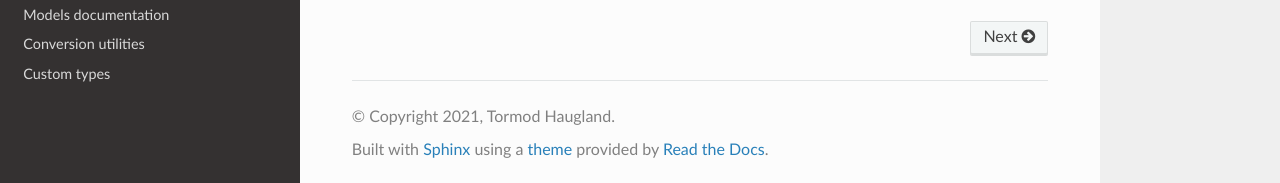
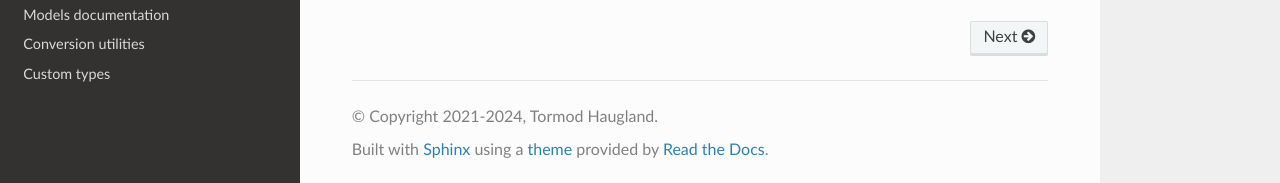
Before and after one commit to tOgg1/graphene-django-cud, a Sphinx documentation site: the page built from docs/index.rst, in a window 1280 px wide and 900 px high, scrolled down 1493 px. Shown: the part 714-897 px from the top of the window. Built offline with Sphinx 7.4.7 and the Read the Docs theme 2.0.0, drawn with Linux system fonts in a browser that asks for light colours.

Commit message:
Add sphinx_rtd as direct dependency

```diff
--- a/docs/conf.py
+++ b/docs/conf.py
@@ -25,7 +25,7 @@
 from sphinx.highlighting import lexers
 
 project = "graphene-django-cud"
-copyright = "2021, Tormod Haugland"
+copyright = "2021-2024, Tormod Haugland"
 author = "Tormod Haugland"
 
 # The full version, including alpha/beta/rc tags
--- a/pyproject.toml
+++ b/pyproject.toml
@@ -17,6 +17,9 @@
 factory_boy = "^3.2"
 addict = "^2.2"
 pytest-cov = "^4.1"
+
+[tool.poetry.group.dev.dependencies]
+sphinx-rtd-theme = "^2.0.0"
 
 [tool.black]
 line-length = 120
```
Also changed, not shown: 1 other file.
